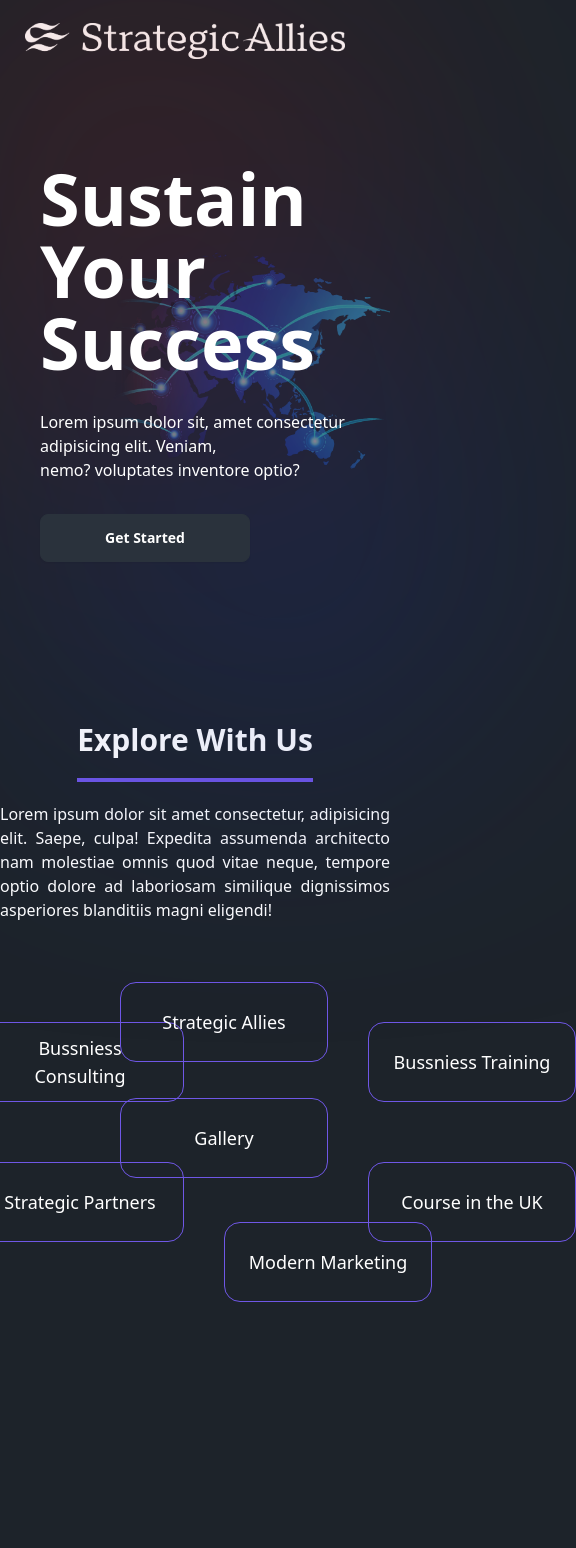
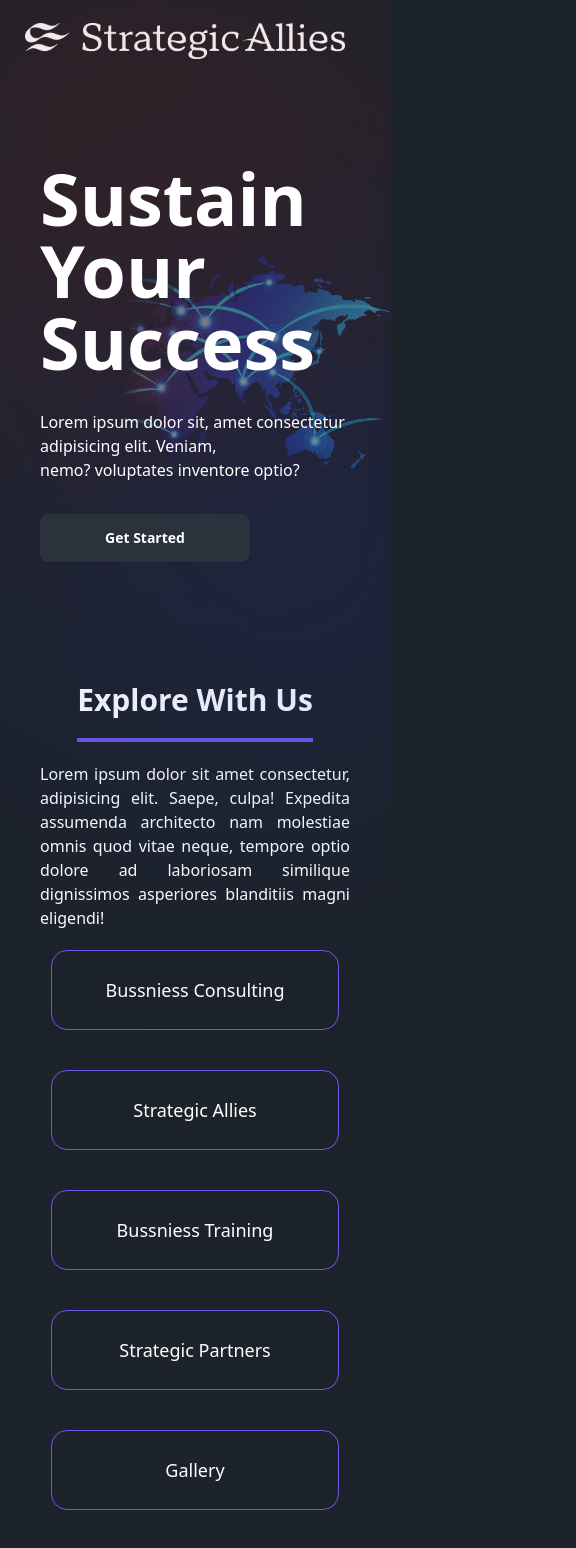
Before and after one commit to techeyeco/stratigic-allies-website-react, a React (Vite) app: page / in a window 390 px wide. Shown: the top 1548 px of the page, 576 px wide, since content can reach past the window. Before the commit the page ends 1482 px from the top, so only its background shows below. Built offline with nearby package versions, Linux system fonts and the light colour scheme.

Commit message:
Response the hero page

```diff
--- a/src/Components/ToRoute.jsx
+++ b/src/Components/ToRoute.jsx
@@ -41,7 +41,7 @@ export default function toRoute() {
     },
   ];
   return (
-    <section className="py-20 text-center">
+    <section className=" text-center p-10 max-w-[1200px] mx-auto">
       <p className="text-3xl lg:text-5xl font-bold mb-5 pb-5 border-b-4 border-primary text-center w-max mx-auto">
         Explore With Us
       </p>
@@ -52,13 +52,13 @@ export default function toRoute() {
         blanditiis magni eligendi!
       </p>
 
-      <div className="grid  grid-cols-1 md:grid-cols-3 gap-10 p-20 justify-items-center  text-light">
+      <div className="grid  grid-cols-1 lg:grid-cols-3 gap-10 p-5 lg:p-20 justify-items-center  text-light">
         {data.map((route, index) => {
           return (
             <Link
               key={index}
               to={route.route}
-              className={`border border-primary rounded-2xl text-lg p-5 w-52 h-20  ${route.translate} ${route.span}
+              className={`border border-primary rounded-2xl text-lg p-5 w-72 md:w-96 lg:w-52 h-20  lg:${route.translate} lg:${route.span}
                         flex flex-col justify-center items-center hover:bg-primary duration-200 ease-in-out`}
             >
               {route.title}
```
